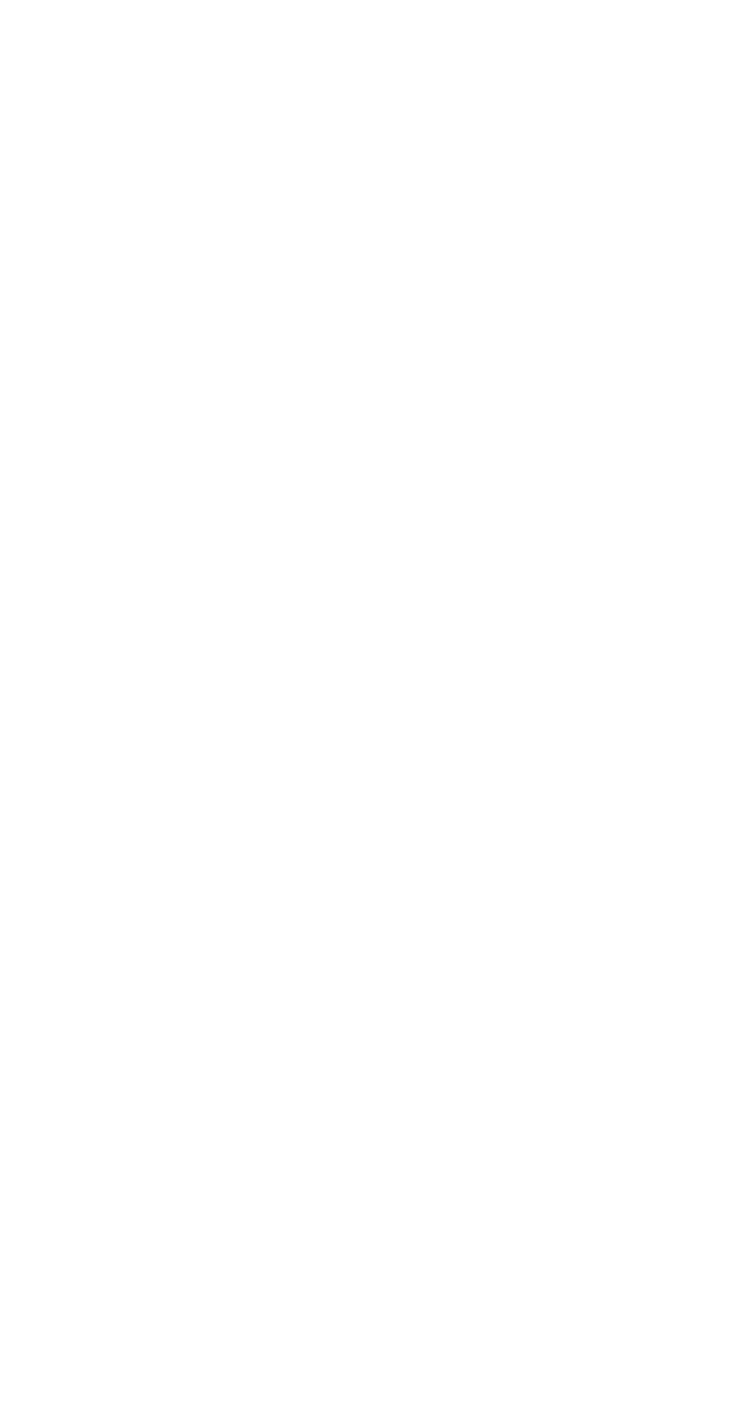
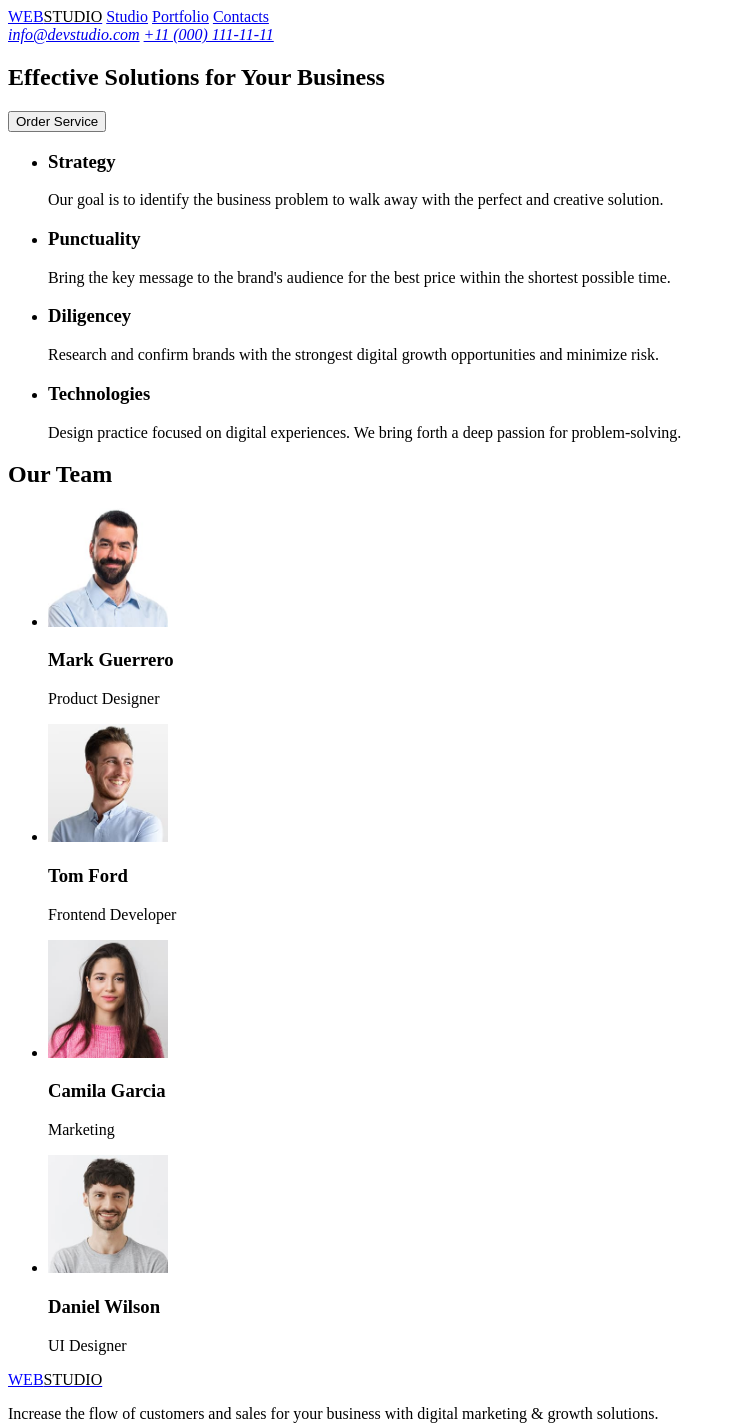
Before and after one commit to Volodymyr-But2025/goit-markup-hw-01, a plain HTML site: page index.html in a window 1280 px wide. Shown: the whole page, without its empty margins (0-732 px from the left). Before the commit the page ends 800 px from the top, so only its background shows below. Drawn offline with Linux system fonts and the light colour scheme.

Commit message:
всі елементи добавив

```diff
--- a/index.html
+++ b/index.html
@@ -1,11 +1,108 @@
 <!DOCTYPE html>
 <html lang="en">
-<head>
-    <meta charset="UTF-8">
-    <meta name="viewport" content="width=device-width, initial-scale=1.0">
+  <head>
+    <meta charset="UTF-8" />
+    <meta name="viewport" content="width=device-width, initial-scale=1.0" />
     <title>Document</title>
-</head>
-<body>
-
-</body>
+  </head>
+  <body>
+    <header>
+      <nav>
+        <a href="#"
+          ><span style="color: blue">WEB</span
+          ><span style="color: black">STUDIO</span></a
+        >
+        <a href="#">Studio</a>
+        <a href="#">Portfolio</a>
+        <a href="#">Contacts</a>
+      </nav>
+      <address>
+        <a href="mailto:info@devstudio.com">info@devstudio.com</a>
+        <a href="tel:+110000111111">+11 (000) 111-11-11</a>
+      </address>
+    </header>
+    <main>
+      <section>
+        <h1>Effective Solutions for Your Business</h1>
+        <button type="button">Order Service</button>
+        <ul>
+          <li>
+            <h3>Strategy</h3>
+            <p>
+              Our goal is to identify the business problem to walk away with the
+              perfect and creative solution.
+            </p>
+          </li>
+          <li>
+            <h3>Punctuality</h3>
+            <p>
+              Bring the key message to the brand's audience for the best price
+              within the shortest possible time.
+            </p>
+          </li>
+          <li>
+            <h3>Diligencey</h3>
+            <p>
+              Research and confirm brands with the strongest digital growth
+              opportunities and minimize risk.
+            </p>
+          </li>
+          <li>
+            <h3>Technologies</h3>
+            <p>
+              Design practice focused on digital experiences. We bring forth a
+              deep passion for problem-solving.
+            </p>
+          </li>
+        </ul>
+      </section>
+      <section>
+        <h2>Our Team</h2>
+        <ul>
+          <li>
+            <img
+              width="120"
+              src="images/Mark-Guerrero.jpg"
+              alt="Mark Guerrero"
+            />
+            <h3>Mark Guerrero</h3>
+            <p>Product Designer</p>
+          </li>
+          <li>
+            <img width="120" src="images/Tom-Ford.jpg" alt="Tom Ford" />
+            <h3>Tom Ford</h3>
+            <p>Frontend Developer</p>
+          </li>
+          <li>
+            <img
+              width="120"
+              src="images/Camila-Garcia.jpg"
+              alt="Camila Garcia"
+            />
+            <h3>Camila Garcia</h3>
+            <p>Marketing</p>
+          </li>
+          <li>
+            <img
+              width="120"
+              src="images/Daniel-Wilson.jpg"
+              alt="Daniel Wilson"
+            />
+            <h3>Daniel Wilson</h3>
+            <p>UI Designer</p>
+          </li>
+        </ul>
+      </section>
+    </main>
+    <footer>
+      <a href="#"
+        ><span style="color: blue">WEB</span
+        ><span style="color: black">STUDIO</span></a
+      >
+      <p>
+        Increase the flow of customers and sales for your business with digital
+        marketing & growth solutions.
+      </p>
+    </footer>
+  </body>
 </html>
```
Also changed, not shown: images/Camila-Garcia.jpg (added), images/Daniel-Wilson.jpg (added), images/Mark-Guerrero.jpg (added), images/Tom-Ford.jpg (added).
